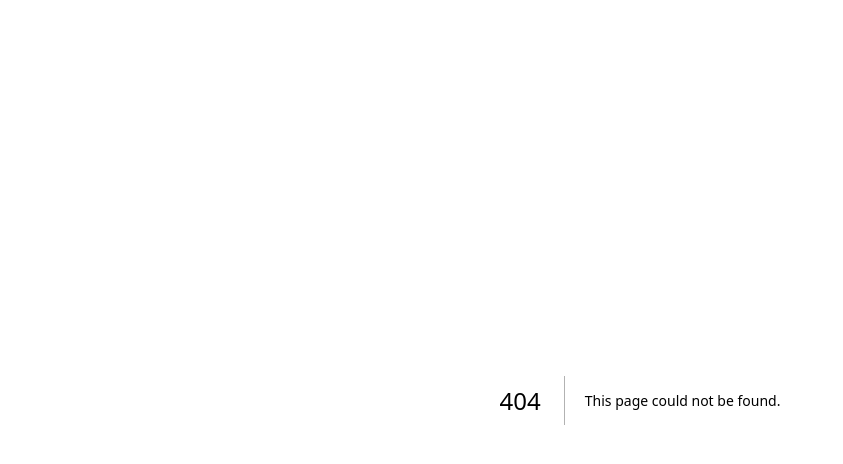
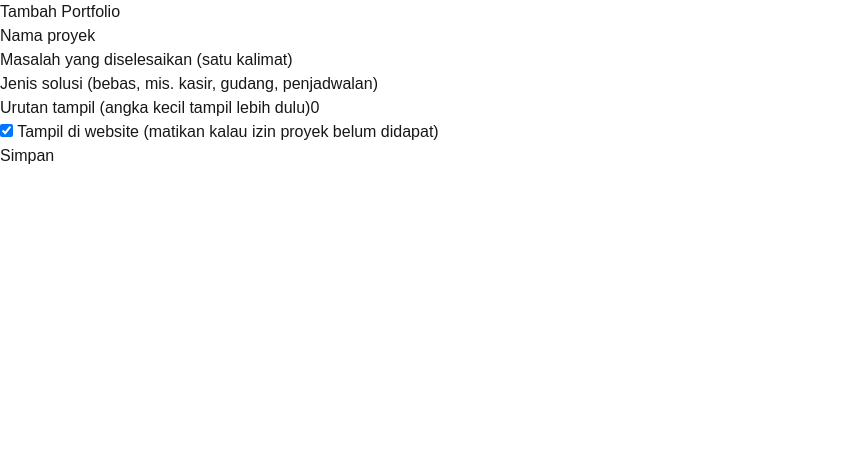
Before and after one commit to mohef-tech/company-moheftech, a Next.js app: page /admin/portfolio/baru in a window 1280 px wide. Before the commit this address had no page. Shown: the top 464 px of the page, without its empty margins (0-843 px from the left). Built offline with nearby package versions, Linux system fonts and the light colour scheme; no server answers.

Commit message:
feat: admin portfolio (CRUD, tampil/sembunyi, urutan)

```diff
--- a/app/admin/layout.tsx
+++ b/app/admin/layout.tsx
@@ -19,6 +19,8 @@ export default async function AdminLayout({
         <Link href="/admin">Dashboard</Link>
         {" | "}
         <Link href="/admin/layanan">Layanan</Link>
+        {" | "}
+        <Link href="/admin/portfolio">Portfolio</Link>
         <form action={logout}>
           <button type="submit">Logout</button>
         </form>
--- a/app/admin/page.tsx
+++ b/app/admin/page.tsx
@@ -12,6 +12,7 @@ export default async function AdminDashboardPage() {
         (Halaman ini placeholder — dashboard beneran dibikin di langkah 6-8)
       </p>
       <Link href="/admin/layanan">Kelola Layanan</Link>
+      <Link href="/admin/portfolio">Kelola Portfolio</Link>
     </main>
   );
 }
--- /dev/null
+++ b/app/admin/portfolio/[id]/page.tsx
@@ -0,0 +1,42 @@
+import { notFound } from "next/navigation";
+import { prisma } from "@/lib/db/prisma";
+import { PortfolioForm } from "@/components/admin/portfolio-form";
+import { ConfirmButton } from "@/components/admin/confirm-button";
+import { updatePortfolio, deletePortfolio } from "../actions";
+
+export const dynamic = "force-dynamic";
+
+export default async function EditPortfolioPage({
+  params,
+  searchParams,
+}: {
+  params: Promise<{ id: string }>;
+  searchParams: Promise<{ error?: string }>;
+}) {
+  const { id } = await params;
+  const { error } = await searchParams;
+
+  const item = await prisma.portfolio.findUnique({ where: { id } });
+  if (!item) notFound();
+
+  return (
+    <main>
+      <h1>Edit Portfolio</h1>
+      {error && <p>{error}</p>}
+      <PortfolioForm
+        action={updatePortfolio.bind(null, item.id)}
+        submitLabel="Simpan Perubahan"
+        defaults={item}
+      />
+
+      <hr />
+
+      <form action={deletePortfolio.bind(null, item.id)}>
+        <ConfirmButton
+          message="Hapus kartu portfolio ini? Tidak bisa dibatalkan."
+          label="Hapus Portfolio"
+        />
+      </form>
+    </main>
+  );
+}
--- /dev/null
+++ b/app/admin/portfolio/actions.ts
@@ -0,0 +1,60 @@
+"use server";
+
+import { redirect } from "next/navigation";
+import { revalidatePath } from "next/cache";
+import { prisma } from "@/lib/db/prisma";
+import { verifySession } from "@/lib/auth/session";
+import { portfolioSchema } from "@/lib/validation/portfolio";
+
+function getText(formData: FormData, key: string) {
+  const value = formData.get(key);
+  return typeof value === "string" ? value : "";
+}
+
+async function requireSession() {
+  const session = await verifySession();
+  if (!session) redirect("/admin/login");
+}
+
+function parsePortfolioForm(formData: FormData, errorPath: string) {
+  const parsed = portfolioSchema.safeParse({
+    title: getText(formData, "title"),
+    shortDescription: getText(formData, "shortDescription"),
+    solutionType: getText(formData, "solutionType"),
+    isVisible: formData.get("isVisible") === "on",
+    sortOrder: Number(getText(formData, "sortOrder") || 0),
+  });
+
+  if (!parsed.success) {
+    const message = encodeURIComponent(parsed.error.issues[0].message);
+    redirect(`${errorPath}?error=${message}`);
+  }
+
+  return parsed.data;
+}
+
+export async function createPortfolio(formData: FormData) {
+  await requireSession();
+  const data = parsePortfolioForm(formData, "/admin/portfolio/baru");
+  await prisma.portfolio.create({ data });
+  redirect("/admin/portfolio");
+}
+
+export async function updatePortfolio(id: string, formData: FormData) {
+  await requireSession();
+  const data = parsePortfolioForm(formData, `/admin/portfolio/${id}`);
+  await prisma.portfolio.update({ where: { id }, data });
+  redirect("/admin/portfolio");
+}
+
+export async function togglePortfolioVisible(id: string, isVisible: boolean) {
+  await requireSession();
+  await prisma.portfolio.update({ where: { id }, data: { isVisible } });
+  revalidatePath("/admin/portfolio");
+}
+
+export async function deletePortfolio(id: string) {
+  await requireSession();
+  await prisma.portfolio.delete({ where: { id } });
+  redirect("/admin/portfolio");
+}
--- /dev/null
+++ b/app/admin/portfolio/baru/page.tsx
@@ -0,0 +1,18 @@
+import { PortfolioForm } from "@/components/admin/portfolio-form";
+import { createPortfolio } from "../actions";
+
+export default async function NewPortfolioPage({
+  searchParams,
+}: {
+  searchParams: Promise<{ error?: string }>;
+}) {
+  const { error } = await searchParams;
+
+  return (
+    <main>
+      <h1>Tambah Portfolio</h1>
+      {error && <p>{error}</p>}
+      <PortfolioForm action={createPortfolio} submitLabel="Simpan" />
+    </main>
+  );
+}
--- /dev/null
+++ b/app/admin/portfolio/page.tsx
@@ -0,0 +1,59 @@
+import Link from "next/link";
+import { prisma } from "@/lib/db/prisma";
+import { togglePortfolioVisible } from "./actions";
+
+export const dynamic = "force-dynamic";
+
+export default async function AdminPortfolioPage() {
+  const items = await prisma.portfolio.findMany({
+    orderBy: [{ sortOrder: "asc" }, { createdAt: "desc" }],
+  });
+
+  return (
+    <main>
+      <h1>Portfolio</h1>
+      <Link href="/admin/portfolio/baru">Tambah Portfolio</Link>
+      {items.length === 0 ? (
+        <p>Belum ada portfolio.</p>
+      ) : (
+        <table>
+          <thead>
+            <tr>
+              <th>Nama Proyek</th>
+              <th>Jenis Solusi</th>
+              <th>Urutan</th>
+              <th>Status</th>
+              <th>Aksi</th>
+            </tr>
+          </thead>
+          <tbody>
+            {items.map((item) => (
+              <tr key={item.id}>
+                <td>{item.title}</td>
+                <td>{item.solutionType}</td>
+                <td>{item.sortOrder}</td>
+                <td>{item.isVisible ? "Tampil" : "Sembunyi"}</td>
+                <td>
+                  <Link href={`/admin/portfolio/${item.id}`}>Edit</Link>
+                  {" | "}
+                  <form
+                    action={togglePortfolioVisible.bind(
+                      null,
+                      item.id,
+                      !item.isVisible,
+                    )}
+                    style={{ display: "inline" }}
+                  >
+                    <button type="submit">
+                      {item.isVisible ? "Sembunyikan" : "Tampilkan"}
+                    </button>
+                  </form>
+                </td>
+              </tr>
+            ))}
+          </tbody>
+        </table>
+      )}
+    </main>
+  );
+}
--- /dev/null
+++ b/components/admin/portfolio-form.tsx
@@ -0,0 +1,78 @@
+type PortfolioFormProps = {
+  action: (formData: FormData) => void | Promise<void>;
+  submitLabel: string;
+  defaults?: {
+    title: string;
+    shortDescription: string;
+    solutionType: string;
+    isVisible: boolean;
+    sortOrder: number;
+  };
+};
+
+export function PortfolioForm({
+  action,
+  submitLabel,
+  defaults,
+}: PortfolioFormProps) {
+  return (
+    <form action={action}>
+      <div>
+        <label htmlFor="title">Nama proyek</label>
+        <input
+          id="title"
+          name="title"
+          type="text"
+          defaultValue={defaults?.title}
+          required
+        />
+      </div>
+      <div>
+        <label htmlFor="shortDescription">
+          Masalah yang diselesaikan (satu kalimat)
+        </label>
+        <input
+          id="shortDescription"
+          name="shortDescription"
+          type="text"
+          defaultValue={defaults?.shortDescription}
+          required
+        />
+      </div>
+      <div>
+        <label htmlFor="solutionType">
+          Jenis solusi (bebas, mis. kasir, gudang, penjadwalan)
+        </label>
+        <input
+          id="solutionType"
+          name="solutionType"
+          type="text"
+          defaultValue={defaults?.solutionType}
+          required
+        />
+      </div>
+      <div>
+        <label htmlFor="sortOrder">
+          Urutan tampil (angka kecil tampil lebih dulu)
+        </label>
+        <input
+          id="sortOrder"
+          name="sortOrder"
+          type="number"
+          defaultValue={defaults?.sortOrder ?? 0}
+        />
+      </div>
+      <div>
+        <label>
+          <input
+            name="isVisible"
+            type="checkbox"
+            defaultChecked={defaults?.isVisible ?? true}
+          />{" "}
+          Tampil di website (matikan kalau izin proyek belum didapat)
+        </label>
+      </div>
+      <button type="submit">{submitLabel}</button>
+    </form>
+  );
+}
--- /dev/null
+++ b/lib/validation/portfolio.ts
@@ -0,0 +1,9 @@
+import { z } from "zod";
+
+export const portfolioSchema = z.object({
+  title: z.string().trim().min(1, "Nama proyek wajib diisi"),
+  shortDescription: z.string().trim().min(1, "Deskripsi singkat wajib diisi"),
+  solutionType: z.string().trim().min(1, "Jenis solusi wajib diisi"),
+  isVisible: z.boolean(),
+  sortOrder: z.number().int("Urutan harus bilangan bulat"),
+});
```
Also changed, not shown: progress.txt.
